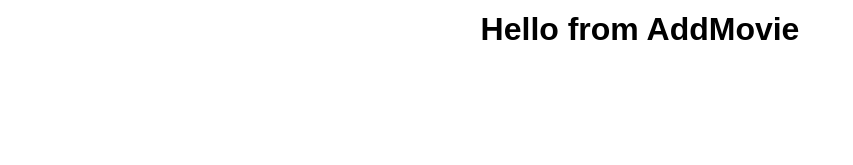
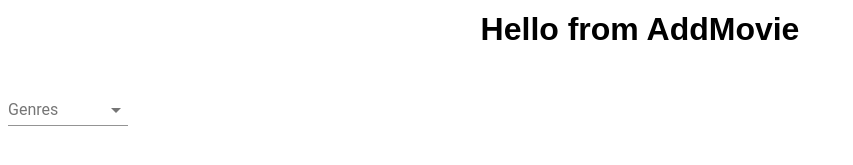
Before and after one commit to Cassen999/movie-sagas, a React (Create React App) app: page /#/addMovie in a window 1280 px wide. Shown: the part 145-310 px from the top of the page, without its empty margins (0-853 px from the left). Built offline with nearby package versions, Linux system fonts and the light colour scheme.

Commit message:
working on drop down in AddMovie

```diff
--- a/src/components/AddMovie/AddMovie.jsx
+++ b/src/components/AddMovie/AddMovie.jsx
@@ -1,12 +1,93 @@
 import React, { Component } from 'react';
+import PropTypes from 'prop-types';
+import classNames from 'classnames';
+import { withStyles } from '@material-ui/core/styles';
+import Input from '@material-ui/core/Input';
+import InputLabel from '@material-ui/core/InputLabel';
+import MenuItem from '@material-ui/core/MenuItem';
+import FormControl from '@material-ui/core/FormControl';
+import Select from '@material-ui/core/Select';
+import {connect} from 'react-redux';
+import Checkbox from '@material-ui/core/Checkbox';
+import ListItemText from '@material-ui/core/ListItemText';
+
+const ITEM_HEIGHT = 48;
+const ITEM_PADDING_TOP = 8;
+const MenuProps = {
+    PaperProps: {
+        style: {
+        maxHeight: ITEM_HEIGHT * 4.5 + ITEM_PADDING_TOP,
+        width: 250,
+        },
+    }
+}
+
+const styles = theme => ({
+    root: {
+      display: 'flex',
+      flexWrap: 'wrap',
+    },
+    formControl: {
+      margin: theme.spacing.unit,
+      minWidth: 120,
+      maxWidth: 300,
+    },
+    selectEmpty: {
+        marginTop: theme.spacing.unit * 2,
+      },
+});
+
+const genres = [
+  'Adventure',
+  'Animated',
+  'Biographical',
+  'Comedy',
+  'Disaster',
+  'Drama',
+  'Epic',
+  'Fantasy',
+  'Musical',
+  'Romantic',
+  'Science Fiction',
+  'Space-Opera',
+  'Superhero'
+];
 
 class AddMovie extends Component {
+
+    state = {
+        newMovie: {
+            title: '',
+            poster: '',
+            description: '',
+            genre: []
+        }
+    }
+
+
+
+    ITEM_HEIGHT = 48;
+    ITEM_PADDING_TOP = 8;
+    MenuProps = {
+    PaperProps: {
+        style: {
+        maxHeight: ITEM_HEIGHT * 4.5 + ITEM_PADDING_TOP,
+        width: 250,
+        },
+    }
+};
 
     goHome = () => {
         this.props.history.push('/');
     }
 
+    handleDropChange = event => {
+        this.setState({ genre: event.target.value });
+      };
+
+
     render() {
+        const { classes } = this.props;
         return (
             <div>
                 <button
@@ -15,9 +96,31 @@ class AddMovie extends Component {
                     Back to Movies
                 </button>
                 <h1>Hello from AddMovie</h1>
+                <div className={classes.root}>
+                    <FormControl className={classes.formControl}>
+                        <InputLabel htmlFor="select-multiple">Genres</InputLabel>
+                        <Select
+                            multiple
+                            value={this.state.newMovie.genre}
+                            onChange={this.handleDropChange}
+                            input={<Input id="select-multiple" />}
+                            MenuProps={MenuProps}
+                        >
+                            {genres.map(genre => (
+                                <MenuItem key={genre} value={genre}>
+                                    {genre}
+                                </MenuItem>
+                                ))}
+                        </Select>
+                    </FormControl>
+                </div>
             </div>
         )
     }
 }
 
-export default AddMovie;
+const mapReduxStateToProps = reduxState => ({
+    reduxState
+});
+
+export default connect(mapReduxStateToProps)(withStyles(styles)(AddMovie));
```
